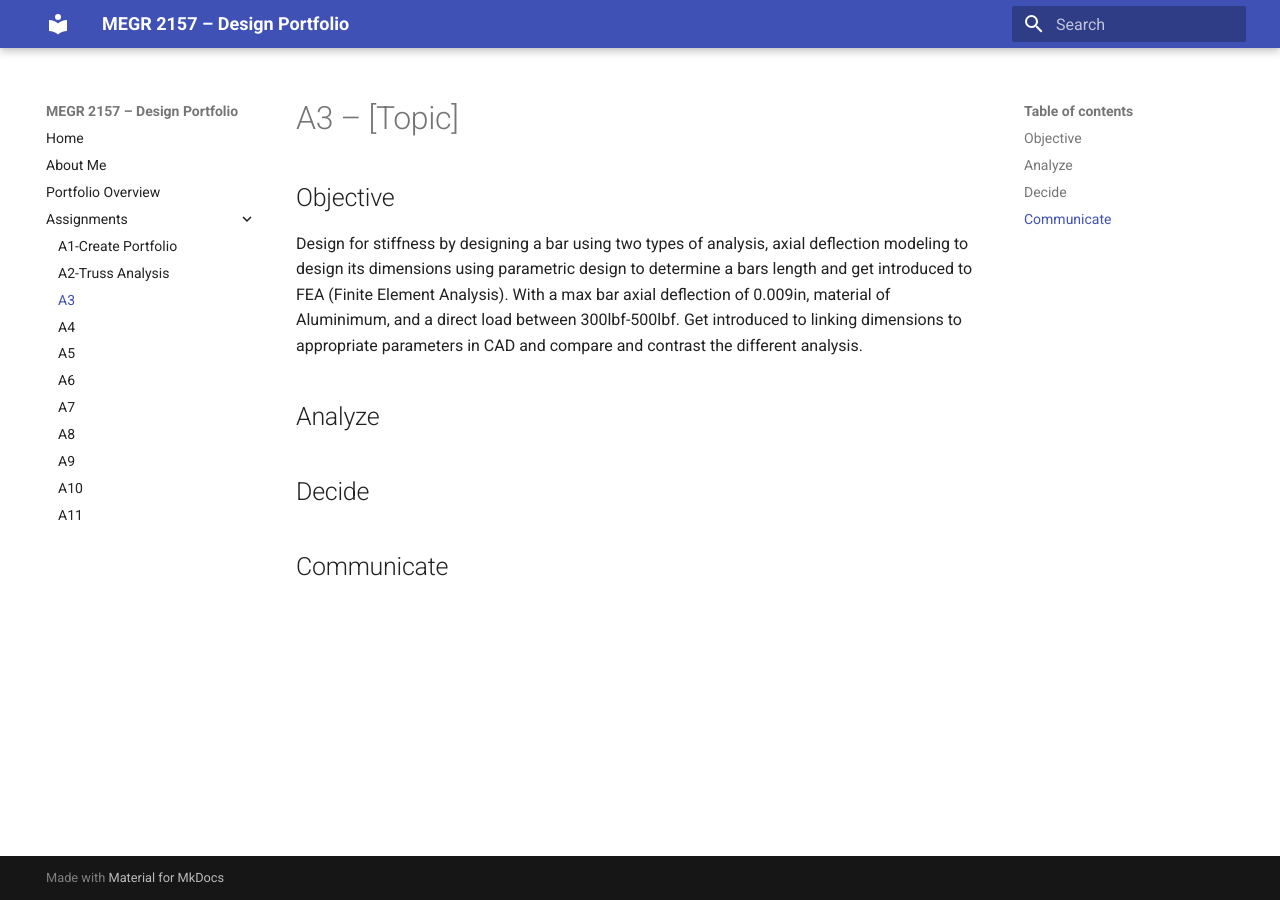
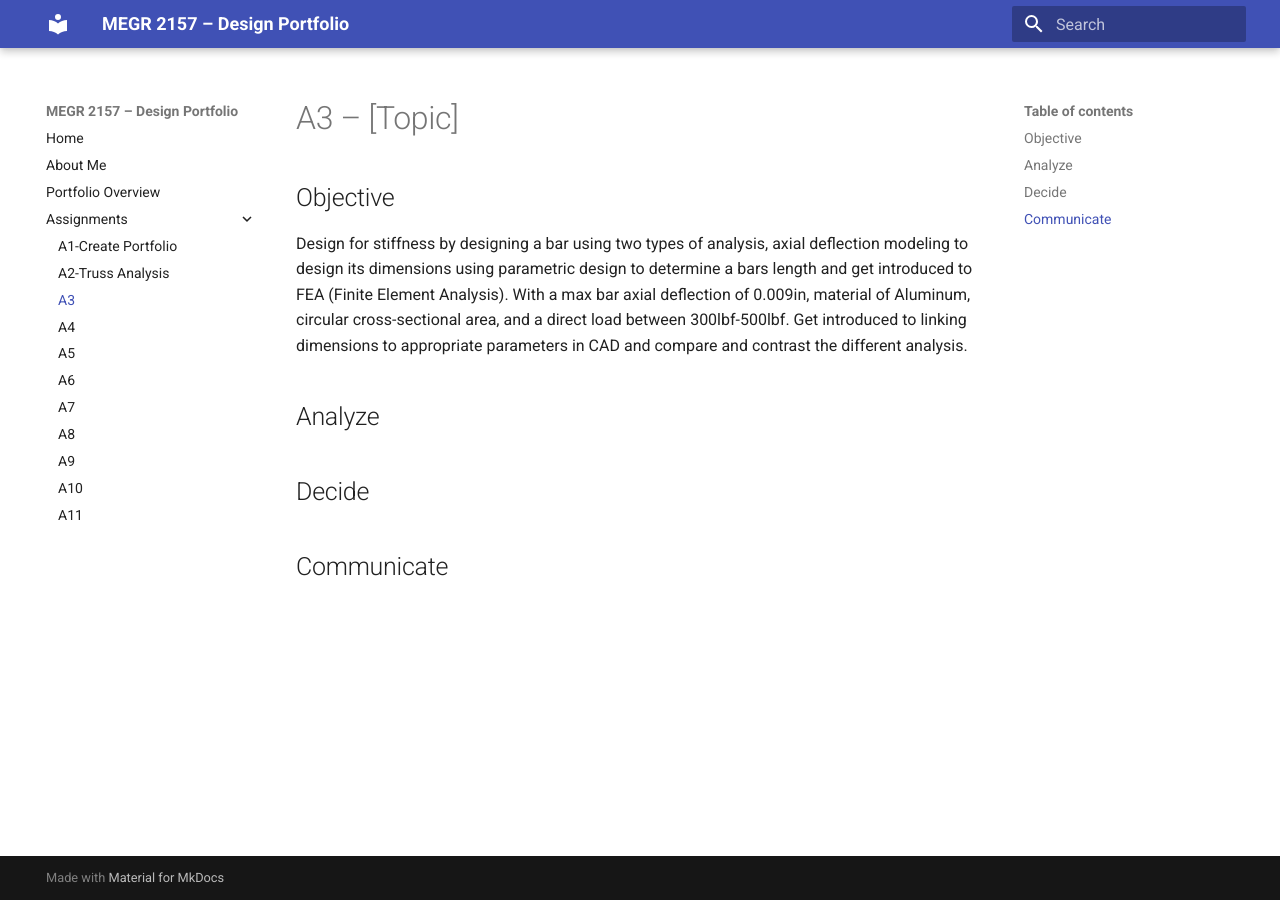
Before and after one commit to Jeffrey-Mendoza/megr2157-portfolio, an MkDocs documentation site: the page built from docs/assignments/A03/index.md, in a window 1280 px wide. Built offline with MkDocs 1.6.1 and Material for MkDocs 9.7.7, drawn with Linux system fonts in a browser that asks for light colours.

Commit message:
Fix spelling and enhance objective description
Corrected the spelling of 'Aluminimum' to 'Aluminum' and added 'circular cross-sectional area' for clarity.

```diff
--- a/docs/assignments/A03/index.md
+++ b/docs/assignments/A03/index.md
@@ -1,7 +1,7 @@
 # A3 – [Topic]
 
 ## Objective
-Design for stiffness by designing a bar using two types of analysis, axial deflection modeling to design its dimensions using parametric design to determine a bars length and get introduced to FEA (Finite Element Analysis). With a max bar axial deflection of 0.009in, material of Aluminimum, and a direct load between 300lbf-500lbf. Get introduced to linking dimensions to appropriate parameters in CAD and compare and contrast the different analysis.
+Design for stiffness by designing a bar using two types of analysis, axial deflection modeling to design its dimensions using parametric design to determine a bars length and get introduced to FEA (Finite Element Analysis). With a max bar axial deflection of 0.009in, material of Aluminum, circular cross-sectional area, and a direct load between 300lbf-500lbf. Get introduced to linking dimensions to appropriate parameters in CAD and compare and contrast the different analysis.
 
 ## Analyze
 
```
